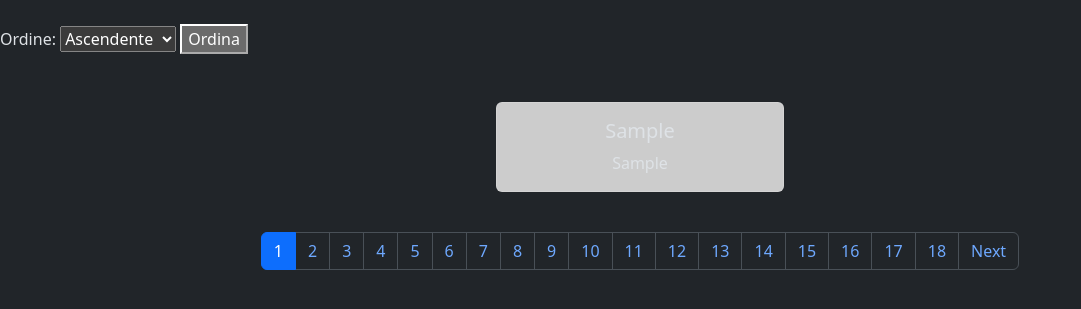
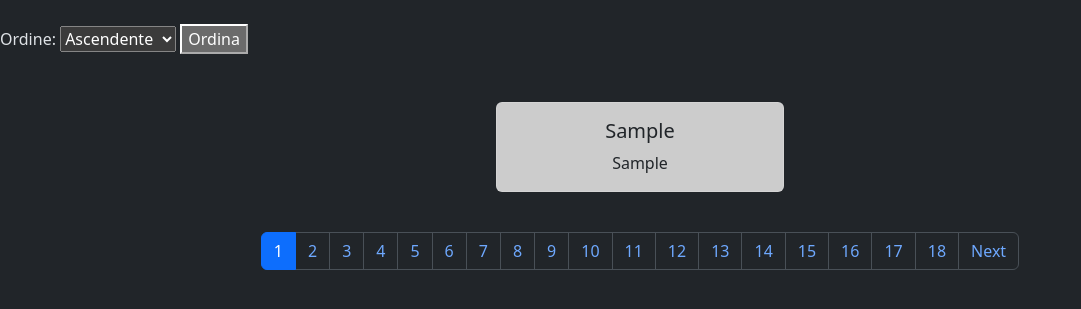
Before and after one commit to TriscariGiorgio/pythonSac, a Flask app: page /film in a window 1280 px wide. Shown: the part 56-365 px from the top of the page, without its empty margins (0-1081 px from the left). Run offline with Flask 3, Linux system fonts and the light colour scheme; tables that the repository leaves empty or names only in its code hold one stand-in row (values such as "Sample post").

Commit message:
color text html

```diff
--- a/frontend/templates/generi.html
+++ b/frontend/templates/generi.html
@@ -61,7 +61,7 @@
   <div class="row mt-5 text-center">
       {% for elem in genere%}
       <div class="col d-flex justify-content-center">
-          <div class="card text-center mb-3 bg-gray" style="width: 18rem;">
+          <div class="card text-center text-dark mb-3 bg-gray" style="width: 18rem;">
               <div class="card-body">
                   <h5 class="card-title">{{ elem.tipo_genere }}</h5>
               </div>
--- a/frontend/templates/tutti_film.html
+++ b/frontend/templates/tutti_film.html
@@ -82,7 +82,7 @@
     <div class="row mt-5 text-center">
         {% for elem in tutti%}
         <div class="col d-flex justify-content-center">
-            <div class="card text-center mb-3 bg-gray" style="width: 18rem;">
+            <div class="card text-center text-dark mb-3 bg-gray" style="width: 18rem;">
                 <div class="card-body">
                     <h5 class="card-title">{{ elem.Titolo }}</h5>
                     <p class="card-text">{{ elem.anno }}</p>
```
Also changed, not shown: frontend/app.py (renamed from frontend/templates/app.py).
